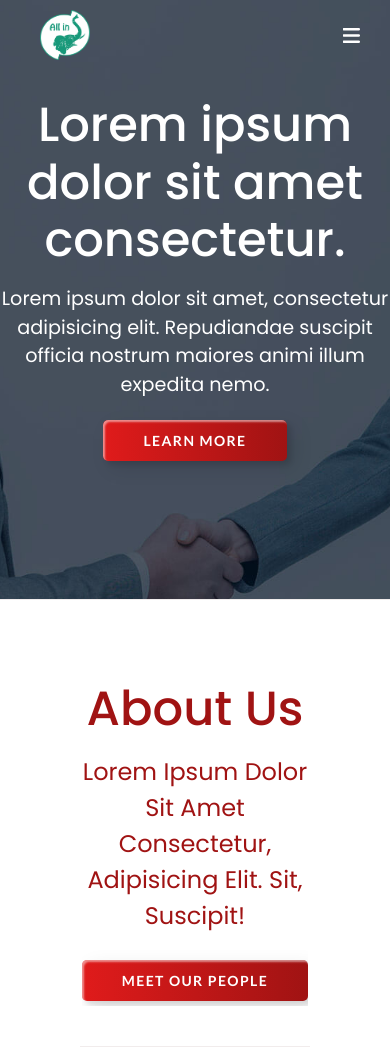
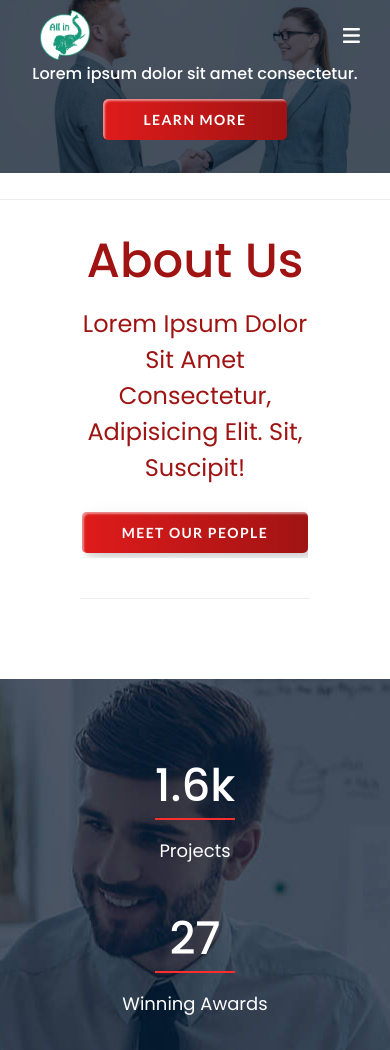
Before and after one commit to SamMkrtchyan/project, a plain HTML site: page index.html in a window 390 px wide. Shown: the top 1050 px of the page. Drawn offline with nearby package versions, Linux system fonts and the light colour scheme.

Commit message:
Made the homepage background image responsive

```diff
--- a/css/style.css
+++ b/css/style.css
@@ -1194,3 +1194,141 @@ section {
     margin-bottom: 100px;
   }
 }
+/* Background */
+.section-a {
+  position: relative;
+  background: url(../images/home.jpg) no-repeat top center/cover;
+  background-size: 100%;
+}
+
+.section-a-inner {
+  padding: 0;
+  padding-top: 4rem;
+}
+
+.section-a {
+  height: 475px;
+}
+
+section {
+  margin-top: 0;
+}
+
+
+@media(max-width: 1024px) {
+  .greenButton {
+    margin-top: 1rem;
+  }
+  .section-a-inner h2 {
+    margin-top: 3rem;
+    font-size: 2.5rem;
+  }
+  .section-a {
+    height: 460px;
+  }
+}
+
+@media(max-width: 900px) {
+  .greenButton {
+    margin-top: 1rem;
+  }
+  .section-a-inner h2 {
+    margin-top: 2rem;
+    font-size: 2rem;
+  }
+  .section-a {
+    height: 400px;
+  }
+}
+
+@media(max-width: 868px) {
+  .section-a-inner p {
+    font-size: 1rem;
+    margin-top: 1rem;
+    padding: 1rem;
+}
+
+.section-a {
+  height: 350px;
+}
+}
+
+@media(max-width: 670px) {
+  .greenButton {
+    margin-top: 0px;
+  }
+  .section-a {
+    height: 300px;
+  }
+  .section-a-inner p {
+    font-size: 0.5rem;
+    margin-top: 0rem;
+    padding: 0.5rem;
+}
+.section-b{
+  margin-top: 2rem;
+}
+}
+@media(max-width: 574px) {
+  .greenButton {
+    margin-top: 2rem;
+  }
+  .section-a {
+    height: 300px;
+  }
+  .section-a h2{
+    font-size: 1.5rem;
+  }
+  .section-a-inner p {
+    display: none;
+}
+}
+@media(max-width: 490px) {
+  .greenButton {
+    margin-top: 1rem;
+  }
+  .section-a {
+    height: 200px;
+  }
+  .section-a h2{
+    font-size: 1rem;
+  }
+
+
+}
+@media(max-width: 410px) {
+  .greenButton {
+    margin-top: 1rem;
+  }
+  .section-a {
+    height: 200px;
+  }
+  .section-a h2{
+    font-size: 1rem;
+  }
+  .section-a-inner{
+    padding-top: 2rem;
+  }
+  .overlay{
+    height: 200px;
+  }
+
+}
+@media(max-width: 320px) {
+  .greenButton {
+    font-size: 12px;
+    margin-top: 0.5rem;
+    padding: 5px 20px;
+  }
+
+
+  .section-a h2{
+    font-size: 1rem;
+  }
+  .section-a-inner{
+    padding-top: 2rem;
+  }
+  .overlay{
+    height: 200px;
+  }
+}
--- a/index.html
+++ b/index.html
@@ -35,7 +35,7 @@
       <div class="content">
         <div class="logo">
           <a id="allin" href="#"
-            ><img id="AllInLogo" src="/images/all in group logo.png" alt="logo"
+            ><img id="AllInLogo" src="./images/all in group logo.png" alt="logo"
           /></a>
         </div>
         <ul class="menu-list">
```
